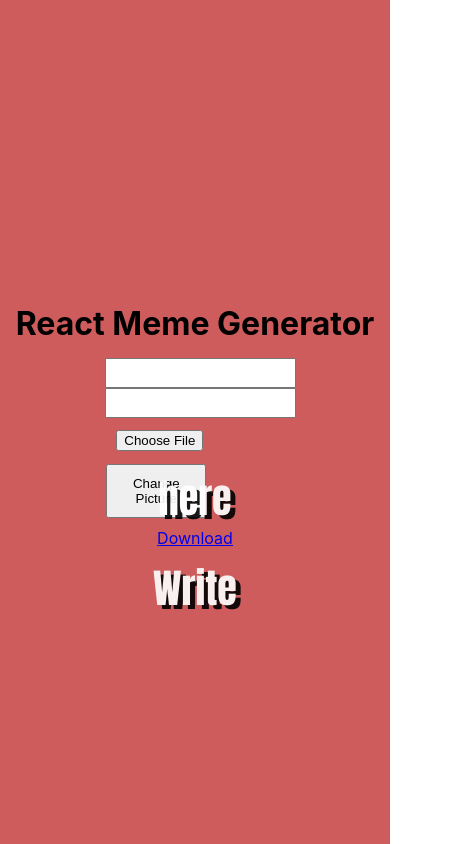
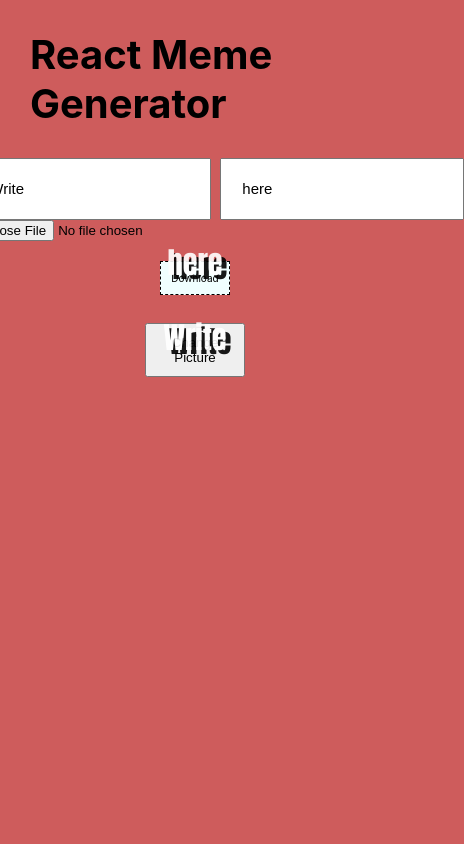
Before and after one commit to patrick-plue/react-meme-generator, a React (Create React App) app: page / in a window 390 px wide. Shown: the whole page, 464 px wide, since content can reach past the window. Built offline with nearby package versions, Linux system fonts and the light colour scheme; no server answers; the HTML template or start-up script is replaced by a standard one.

Commit message:
add responsiveness

```diff
--- a/package.json
+++ b/package.json
@@ -10,6 +10,7 @@
     "dom-to-image": "^2.6.0",
     "react": "^17.0.2",
     "react-dom": "^17.0.2",
+    "react-draggable": "^4.4.4",
     "react-scripts": "5.0.0",
     "web-vitals": "^2.1.4"
   },
--- a/src/App.js
+++ b/src/App.js
@@ -50,10 +50,11 @@ function App() {
     <div className="App">
       <h1 className="pageTitle">React Meme Generator</h1>
       <div className="inputContainer">
-        <Input changeText={changeTopText} />
-        <Input changeText={changeBottomText} />
+        <div className="inputField">
+          <Input changeText={changeTopText} defaultText={topText} />
+          <Input changeText={changeBottomText} defaultText={bottomText} />
+        </div>
         <ImageInput setUserImage={setUserImage} userImage={userImage} />
-        <Buttons changePicture={changePicture} />
       </div>
       <Picture
         memes={memes}
@@ -63,6 +64,7 @@ function App() {
         userImage={userImage}
         changePicture={changePicture}
       />
+      <Buttons changePicture={changePicture} />
     </div>
   );
 }
--- a/src/ImageInput.jsx
+++ b/src/ImageInput.jsx
@@ -8,7 +8,6 @@ function ImageInput({ setUserImage, userImage }) {
           onChange={(file) => setUserImage(file.target.files[0])}
           type="file"
           accept="image/"
-          className="btn"
         />
       </div>
     </div>
--- a/src/Input.jsx
+++ b/src/Input.jsx
@@ -1,6 +1,6 @@
 import React from 'react';
 
-function Input({ changeText }) {
+function Input({ changeText, defaultText }) {
   return (
     <div>
       <form action="">
@@ -8,6 +8,7 @@ function Input({ changeText }) {
           className="input"
           type="text"
           onChange={(e) => changeText(e.target.value)}
+          value={defaultText}
         />
       </form>
     </div>
--- a/src/Picture.jsx
+++ b/src/Picture.jsx
@@ -26,7 +26,7 @@ function Picture({
 
   return (
     <>
-      <a download="my-image.jpg" href={userMemeDownload}>
+      <a id="downloadLink" download="my-image.jpg" href={userMemeDownload}>
         Download
       </a>
 
--- a/src/index.css
+++ b/src/index.css
@@ -2,6 +2,10 @@
   box-sizing: border-box;
   margin: 0;
   padding: 0;
+}
+
+:root {
+  font-size: clamp(10px, 1.5vw, 25px);
 }
 
 body {
@@ -11,6 +15,7 @@ body {
     sans-serif;
   -webkit-font-smoothing: antialiased;
   -moz-osx-font-smoothing: grayscale;
+  background-color: rgb(206, 92, 92);
 }
 
 code {
@@ -23,13 +28,14 @@ code {
   justify-content: center;
   flex-direction: column;
   align-items: center;
-  height: 100vh;
-  background-color: rgb(206, 92, 92);
+
+  padding: 10px;
 }
 
 .pageTitle {
-  margin: 1%;
-  padding: 1%;
+  margin: 10px;
+  padding: 10px;
+  font-size: 4rem;
 }
 
 .flexContainer {
@@ -40,15 +46,20 @@ code {
   display: flex;
   flex-direction: column;
 
-  margin: 2%;
+  margin: 10px;
 }
 
 .input {
-  padding: 3%;
+  padding: 10%;
+  font-size: 1.5rem;
 }
 
+.inputField {
+  display: flex;
+  gap: 50px;
+}
 .btn {
-  margin: 1%;
+  margin: 18px;
   width: 100px;
   padding: 10px;
 }
@@ -60,14 +71,14 @@ code {
 }
 
 .memeContainer > img {
-  height: 400px;
+  height: 25rem;
 }
 
 .memeTitle,
 .memeSubtitle {
   font-family: Impact, Haettenschweiler, 'Arial Narrow Bold', sans-serif;
   position: absolute;
-  font-size: 2.5rem;
+  font-size: 3rem;
   opacity: 0.9;
   color: white;
   text-shadow: 5px 4px black;
@@ -80,3 +91,12 @@ code {
 .memeSubtitle {
   bottom: 20px;
 }
+
+#downloadLink {
+  padding: 10px;
+  border: 1px dashed black;
+  background-color: azure;
+  margin: 10px;
+  color: black;
+  text-decoration: none;
+}
```
Also changed, not shown: 1 other file (tests, documents, lock files or other folders).
